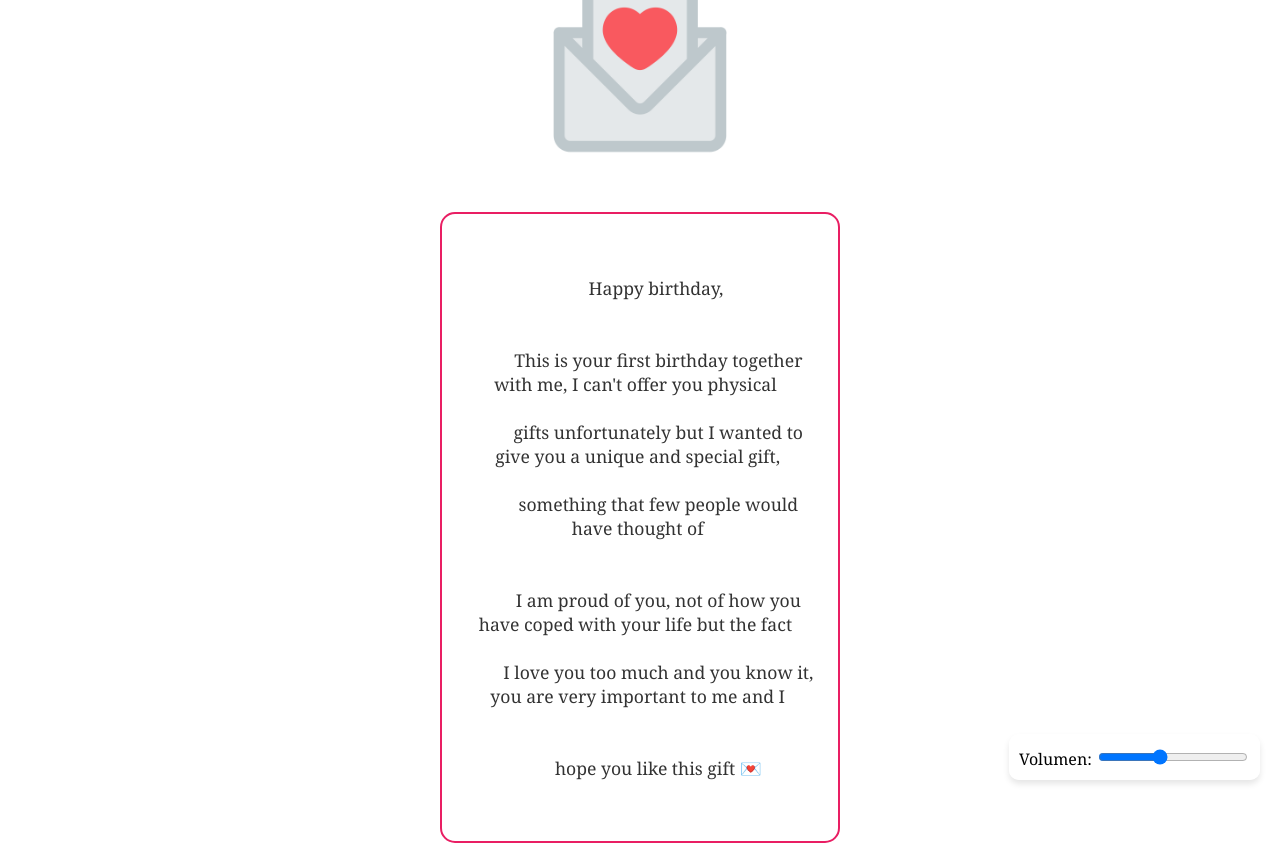
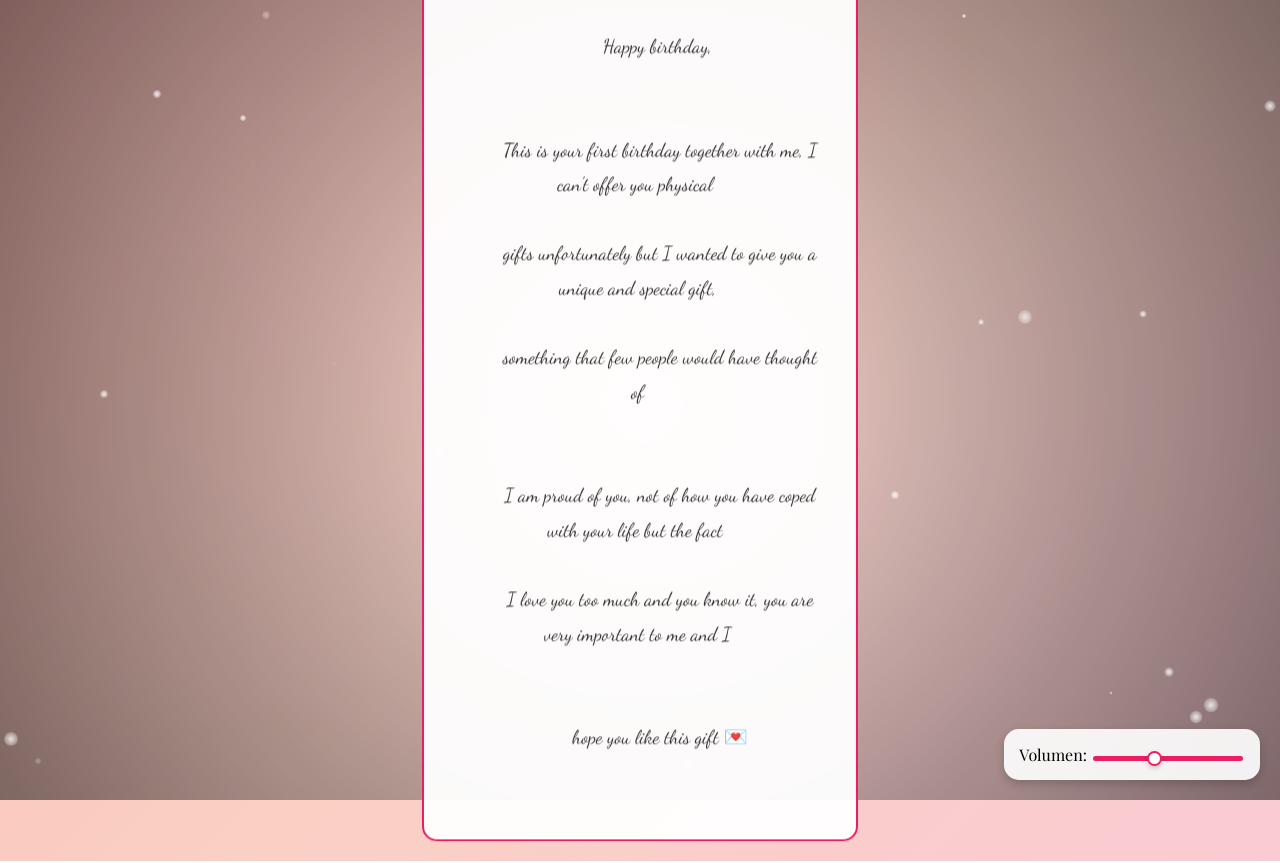
Before and after one commit to AlejandroJonnath/carta-para-ella, a plain HTML site: page index.html in a window 1280 px wide. Both pictures are taken after a click on the picture 640 px from the left and 397 px from the top of the page. Drawn offline with nearby package versions, Linux system fonts and the light colour scheme.

Commit message:
CSS y JS

```diff
--- a/script.js
+++ b/script.js
@@ -6,15 +6,69 @@ const volumeSlider = document.getElementById('volume-slider');
 // Set initial volume to 40%
 music.volume = 0.4;
 
+// Envelope click event
 envelope.addEventListener('click', () => {
   envelope.src = 'assets/open-envelope.png';
   envelope.style.transform = 'scale(0.9)';
+  envelope.style.transition = 'transform 0.8s ease, opacity 0.8s ease';
+  envelope.style.opacity = '0';
+  setTimeout(() => {
+    envelope.style.display = 'none';
+  }, 800);
+
   letter.classList.remove('hidden');
   letter.style.display = 'block';
   music.play();
+
+  // Add a glowing effect to the letter
+  letter.style.boxShadow = '0 0 20px 5px rgba(233, 30, 99, 0.5)';
+  setTimeout(() => {
+    letter.style.boxShadow = 'none';
+  }, 2000);
 });
 
 // Update volume when slider is moved
 volumeSlider.addEventListener('input', (event) => {
   music.volume = event.target.value;
 });
+
+// Add a magical sparkle effect to the background
+const createSparkle = () => {
+  const sparkle = document.createElement('div');
+  sparkle.className = 'sparkle';
+  sparkle.style.left = `${Math.random() * 100}vw`;
+  sparkle.style.top = `${Math.random() * 100}vh`;
+  sparkle.style.animationDuration = `${Math.random() * 3 + 2}s`;
+  document.body.appendChild(sparkle);
+
+  setTimeout(() => {
+    sparkle.remove();
+  }, 5000);
+};
+
+// Add a glowing pulse effect to the background
+const createBackgroundOverlay = () => {
+  const overlay = document.createElement('div');
+  overlay.id = 'background-overlay';
+  document.body.appendChild(overlay);
+};
+
+// Add mouse-following particles
+const createMouseParticles = () => {
+  document.addEventListener('mousemove', (event) => {
+    const particle = document.createElement('div');
+    particle.className = 'sparkle';
+    particle.style.left = `${event.clientX}px`;
+    particle.style.top = `${event.clientY}px`;
+    particle.style.animationDuration = '1s';
+    document.body.appendChild(particle);
+
+    setTimeout(() => {
+      particle.remove();
+    }, 1000);
+  });
+};
+
+createBackgroundOverlay();
+setInterval(createSparkle, 200);
+createMouseParticles();
--- a/style.css
+++ b/style.css
@@ -1,37 +1,64 @@
 body {
   margin: 0;
   padding: 0;
-  background: url('assets/background.jpg') no-repeat center center fixed;
-  background-size: cover;
-  font-family: 'Georgia', serif;
+  background: linear-gradient(135deg, #ff9a9e, #fad0c4, #fbc2eb, #a18cd1);
+  background-size: 400% 400%;
+  font-family: 'Playfair Display', serif;
   display: flex;
   justify-content: center;
   align-items: center;
   height: 100vh;
+  overflow: hidden;
+  position: relative;
+  animation: gradientShift 10s ease infinite;
+  perspective: 1500px;
+}
+
+@keyframes gradientShift {
+  0% { background-position: 0% 50%; }
+  50% { background-position: 100% 50%; }
+  100% { background-position: 0% 50%; }
 }
 
 .container {
   text-align: center;
   position: relative;
+  z-index: 2;
+  transform-style: preserve-3d;
+  animation: float 6s ease-in-out infinite;
 }
 
 #envelope {
   width: 250px;
   cursor: pointer;
-  transition: transform 0.6s;
+  transition: transform 0.6s ease, box-shadow 0.6s ease;
+  box-shadow: 0 10px 20px rgba(0, 0, 0, 0.2);
+}
+
+#envelope:hover {
+  transform: scale(1.1) rotateY(15deg) rotateX(5deg);
+  box-shadow: 0 15px 30px rgba(0, 0, 0, 0.3);
 }
 
 .letter {
-  background: rgba(255, 255, 255, 0.9);
+  background: rgba(255, 255, 255, 0.95);
   border: 2px solid #e91e63;
-  padding: 20px;
+  padding: 30px;
   width: 80%;
   max-width: 400px;
   margin: 20px auto;
   border-radius: 15px;
-  font-size: 1.1rem;
-  animation: fadeIn 1s ease-in-out forwards;
+  font-size: 1.2rem;
+  font-family: 'Dancing Script', cursive;
+  color: #4a4a4a;
+  box-shadow: 0 10px 20px rgba(0, 0, 0, 0.2);
+  animation: fadeIn 1.5s ease-in-out forwards, float 3s ease-in-out infinite;
   display: none;
+  line-height: 1.8;
+  text-align: center;
+  position: relative;
+  z-index: 2;
+  transform: rotateX(10deg);
 }
 
 .letter.hidden {
@@ -39,27 +66,109 @@ body {
 }
 
 .poem {
+  white-space: pre-wrap;
   color: #333;
-  white-space: pre-wrap;
 }
 
 @keyframes fadeIn {
-  from { opacity: 0; transform: translateY(20px); }
+  from { opacity: 0; transform: translateY(30px); }
   to { opacity: 1; transform: translateY(0); }
+}
+
+@keyframes float {
+  0%, 100% { transform: translateY(0); }
+  50% { transform: translateY(-10px); }
 }
 
 .volume-control {
   position: fixed;
   bottom: 20px;
   right: 20px;
-  background: rgba(255, 255, 255, 0.8);
-  padding: 10px;
-  border-radius: 10px;
-  box-shadow: 0 4px 6px rgba(0, 0, 0, 0.1);
+  background: rgba(255, 255, 255, 0.9);
+  padding: 15px;
+  border-radius: 15px;
+  box-shadow: 0 4px 10px rgba(0, 0, 0, 0.2);
   text-align: center;
+  font-family: 'Playfair Display', serif;
+  z-index: 2;
 }
 
 #volume-slider {
   width: 150px;
-  margin-top: 5px;
+  margin-top: 10px;
+  -webkit-appearance: none;
+  appearance: none;
+  height: 5px;
+  background: #e91e63;
+  outline: none;
+  border-radius: 5px;
+  cursor: pointer;
 }
+
+#volume-slider::-webkit-slider-thumb {
+  -webkit-appearance: none;
+  appearance: none;
+  width: 15px;
+  height: 15px;
+  background: #fff;
+  border: 2px solid #e91e63;
+  border-radius: 50%;
+  cursor: pointer;
+  box-shadow: 0 2px 5px rgba(0, 0, 0, 0.2);
+}
+
+#volume-slider::-moz-range-thumb {
+  width: 15px;
+  height: 15px;
+  background: #fff;
+  border: 2px solid #e91e63;
+  border-radius: 50%;
+  cursor: pointer;
+  box-shadow: 0 2px 5px rgba(0, 0, 0, 0.2);
+}
+
+.sparkle {
+  position: absolute;
+  width: 10px;
+  height: 10px;
+  background: radial-gradient(circle, #fff, rgba(255, 255, 255, 0));
+  border-radius: 50%;
+  animation: sparkle 5s linear infinite;
+  pointer-events: none;
+  z-index: 1;
+}
+
+@keyframes sparkle {
+  0% {
+    transform: scale(0);
+    opacity: 1;
+  }
+  50% {
+    transform: scale(1.5);
+    opacity: 0.8;
+  }
+  100% {
+    transform: scale(0);
+    opacity: 0;
+  }
+}
+
+#background-overlay {
+  position: absolute;
+  top: 0;
+  left: 0;
+  width: 100%;
+  height: 100%;
+  background: radial-gradient(circle, rgba(255, 255, 255, 0.2), rgba(0, 0, 0, 0.5));
+  z-index: 0;
+  animation: pulse 6s infinite;
+}
+
+@keyframes pulse {
+  0%, 100% {
+    opacity: 0.8;
+  }
+  50% {
+    opacity: 1;
+  }
+}
```
